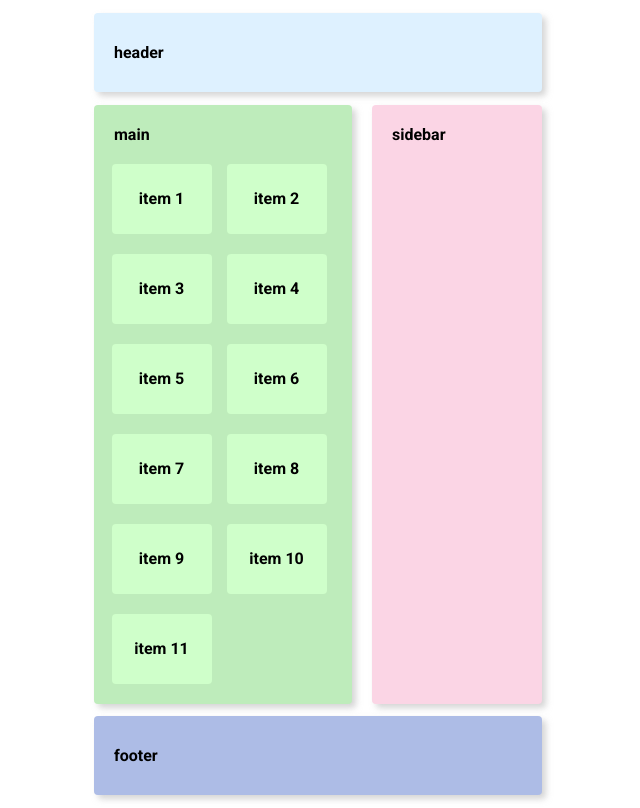
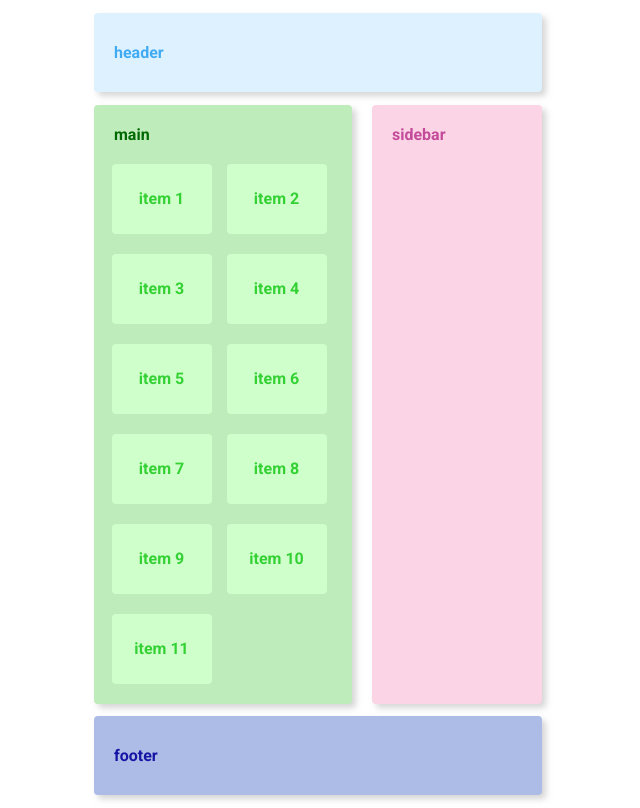
Before and after one commit to julyribeiro/Atividade---Flexbox, a plain HTML site: page index.html in a window 1280 px wide. Shown: the whole page, without its empty margins (322-962 px from the left). Drawn offline with Linux system fonts and the light colour scheme; a web font is replaced by a local one.

Commit message:
alteração da cor da fontes e formatação do código

```diff
--- a/index.html
+++ b/index.html
@@ -15,7 +15,7 @@
     <section class="conteudo">
         <div class="container">
             <main>
-                <h1 id="h1-main">main</h1>
+                <h1 id="h1-main" style="color: #016901;">main</h1>
                 <div class="itens">
                     <div><h1 class="item">item 1</h1></div>
                     <h1 class="item">item 2</h1>
--- a/style.css
+++ b/style.css
@@ -44,11 +44,30 @@
     margin: 1% 32.5%; /* Margem para centralizar o container na página */
 }
 
+/* Bordas nos elementos */
 header, main, .sidebar, .rodape{
     border: 2px;
     border-style: ;
     box-shadow: 4px 4px 6px var(--sombra);
 }
+
+/* Cores para as fontes dos textos dos elementos */
+header{
+    color: rgb(64, 171, 243);
+}
+
+h1.item{
+    color: rgb(52, 209, 52);
+}
+
+.sidebar{
+    color: rgb(196, 74, 155);
+}
+
+.rodape{
+    color: rgb(21, 21, 165);
+}
+
 
 /* Estilização para o main */
 main {
```
